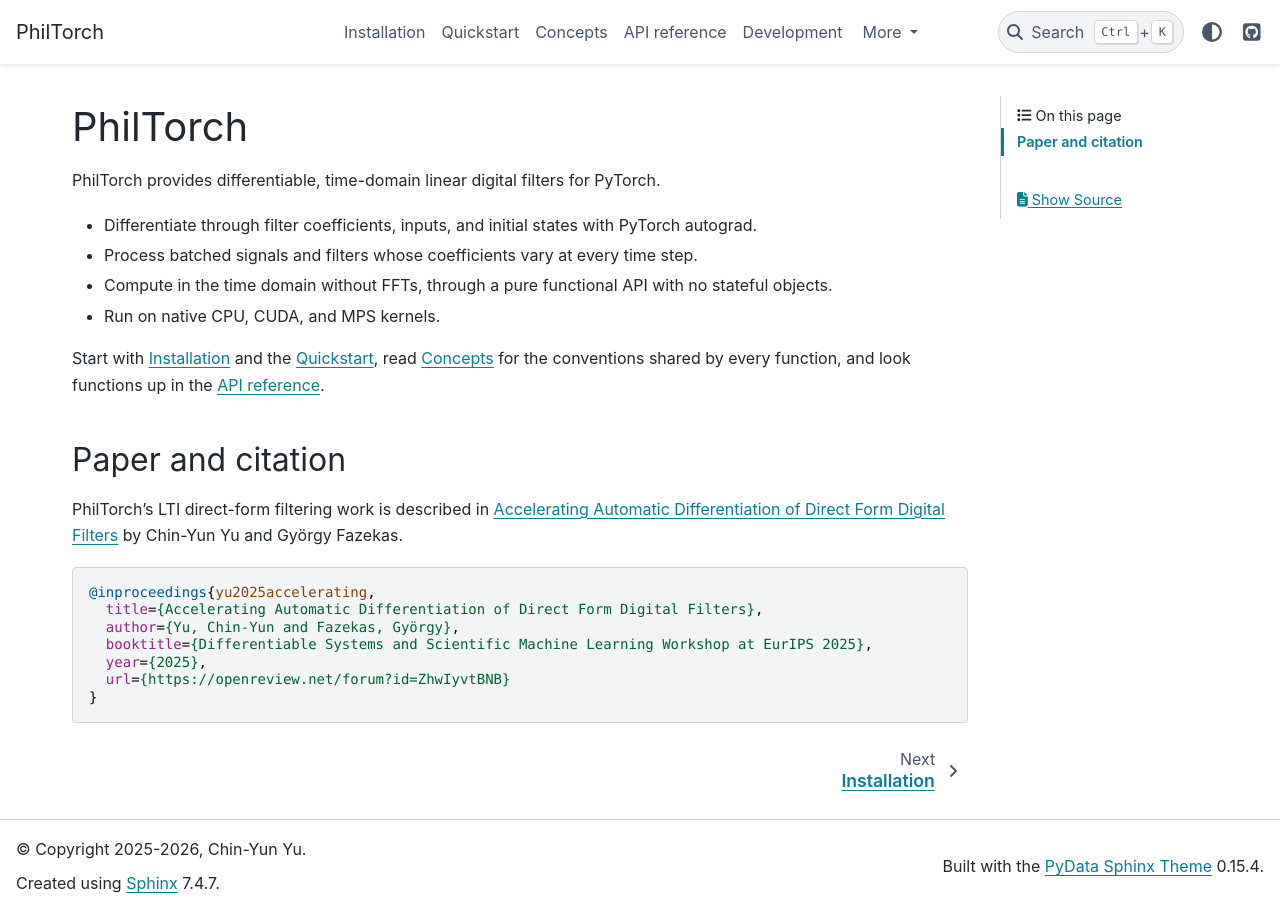
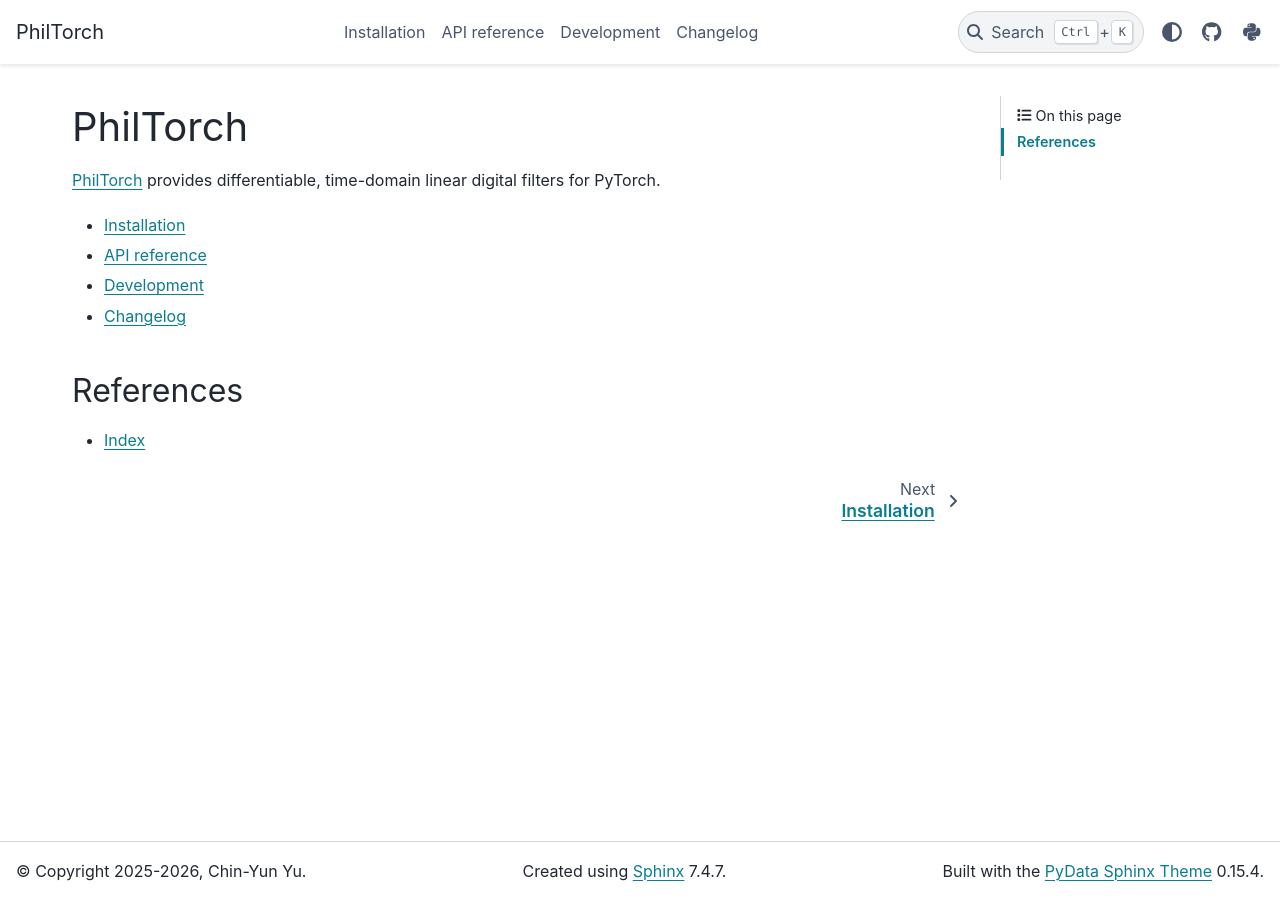
Before and after one commit to yoyolicoris/philtorch, a Sphinx documentation site: the page built from docs/index.md, in a window 1280 px wide. Built offline with Sphinx 7.4.7 and the PyData theme 0.15.4, drawn with Linux system fonts in a browser that asks for light colours; the version number could not be read and is left out.

Commit message:
docs: trim the site to a minimal layout like diffsptk's
Keep installation, the API reference, development and the changelog,
with a short landing page that links them and the general index. Drop
the quickstart and concepts pages, and the README markers they used.
Rebuild the docs workflow when build_support.py changes.

Co-Authored-By: Claude Opus 5.5 <noreply@anthropic.com>

````diff
--- a/README.md
+++ b/README.md
@@ -7,15 +7,12 @@
 [![OpenReview](https://img.shields.io/badge/OpenReview-ZhwIyvtBNB-8c1b13.svg)](https://openreview.net/forum?id=ZhwIyvtBNB)
 [![License: MIT](https://img.shields.io/badge/License-MIT-yellow.svg)](LICENSE)
 
-<!-- docs-intro-start -->
 PhilTorch provides differentiable, time-domain linear digital filters for PyTorch.
 
 - Differentiate through filter coefficients, inputs, and initial states with PyTorch autograd.
 - Process batched signals and filters whose coefficients vary at every time step.
 - Compute in the time domain without FFTs, through a pure functional API with no stateful objects.
 - Run on native CPU, CUDA, and MPS kernels.
-
-<!-- docs-intro-end -->
 
 ## News
 
@@ -114,7 +111,6 @@ python -m pip install -i https://test.pypi.org/simple/ philtorch
 
 <!-- docs-install-end -->
 
-<!-- docs-quickstart-start -->
 ## Quickstart
 
 ### Filtering with SciPy-designed coefficients
@@ -138,8 +134,6 @@ zi = lfilter_zi(a, b)
 y, _ = lfilter(b, a, x, zi=zi * x[0])
 y_zero_phase = filtfilt(b, a, x)
 ```
-
-<!-- docs-quickstart-end -->
 
 ## Module overview
 
@@ -188,10 +182,9 @@ y_zero_phase = filtfilt(b, a, x)
 
 For detailed API reference, please refer to the docstring of each function.
 
-<!-- docs-api-guide-start -->
 ## Choose the right API
 
-The supported high-level interfaces are exported from [`philtorch.lti`](https://github.com/yoyolicoris/philtorch/blob/main/philtorch/lti/__init__.py) for fixed coefficients and [`philtorch.lpv`](https://github.com/yoyolicoris/philtorch/blob/main/philtorch/lpv/__init__.py) for coefficients that vary over time.
+The supported high-level interfaces are exported from [`philtorch.lti`](philtorch/lti/__init__.py) for fixed coefficients and [`philtorch.lpv`](philtorch/lpv/__init__.py) for coefficients that vary over time.
 
 | Intent | API | Notes |
 | --- | --- | --- |
@@ -208,7 +201,7 @@ The supported high-level interfaces are exported from [`philtorch.lti`](https://
 ## Comparison with `scipy.signal`
 
 PhilTorch functions take PyTorch tensors, support autograd and batching, and keep the input dtype and device.
-Coefficients are normalized so that `a0 = 1`: divide SciPy's `b` and `a` by `a[0]`, then pass `a[1:]` as the denominator, as in the Quickstart example.
+Coefficients are normalized so that `a0 = 1`: divide SciPy's `b` and `a` by `a[0]`, then pass `a[1:]` as the denominator, as in the [Quickstart](#quickstart) example.
 
 | SciPy | PhilTorch | Differences |
 | --- | --- | --- |
@@ -224,9 +217,6 @@ Coefficients are normalized so that `a0 = 1`: divide SciPy's `b` and `a` by `a[0
 | — | `philtorch.lti.comb_filter` | Delayed all-pole comb recurrence with a given coefficient and delay; it does not design filters like `iircomb`. |
 
 
-<!-- docs-api-guide-end -->
-
-<!-- docs-performance-start -->
 ## Performance
 
 Recursive filters are hard to parallelize, so PhilTorch implements custom C++ and CUDA kernels.
@@ -246,11 +236,8 @@ It is slower than the native kernels but much faster than a naive loop.
 Good starting points are 8 on CPU and 16–32 on CUDA, but benchmark your own batch size, sequence length, state size, dtype, and device, for example with `torch.utils.benchmark`.
 Native kernels are fastest for first- and second-order filters, so prefer cascades or parallel banks of such sections, especially on CUDA.
 
-<!-- docs-performance-end -->
-
 ## Examples
 
-<!-- docs-fibonacci-start -->
 ### Fibonacci numbers with `state_space`
 
 `philtorch.lti.state_space` computes
@@ -289,8 +276,6 @@ tensor([[ 1,  1,  2,  3,  5,  8, 13, 21, 34, 55]])
 
 This produces the first ten Fibonacci numbers, where $F_n = F_{n-1} + F_{n-2}$ with $F_0 = F_1 = 1$.
 
-<!-- docs-fibonacci-end -->
-
 ### Learning filter parameters
 
 The [low-pass estimation notebook](examples/estimate_lowpass.ipynb) demonstrates learning filter parameters by gradient descent.
@@ -301,7 +286,6 @@ The [low-pass estimation notebook](examples/estimate_lowpass.ipynb) demonstrates
 - The [issue tracker](https://github.com/yoyolicoris/philtorch/issues) is the place for bug reports and feature requests.
 - PhilTorch is distributed under the [MIT License](LICENSE); third-party notices are in [`LICENSES`](LICENSES/README.md).
 
-<!-- docs-citation-start -->
 ## Paper and citation
 
 PhilTorch's LTI direct-form filtering work is described in [Accelerating Automatic Differentiation of Direct Form Digital Filters](https://openreview.net/forum?id=ZhwIyvtBNB) by Chin-Yun Yu and György Fazekas.
@@ -315,5 +299,3 @@ PhilTorch's LTI direct-form filtering work is described in [Accelerating Automat
   url={https://openreview.net/forum?id=ZhwIyvtBNB}
 }
 ```
-
-<!-- docs-citation-end -->
--- a/docs/concepts.md
+++ /dev/null
@@ -1,66 +0,0 @@
-# Concepts
-
-## Time-invariant and time-varying filters
-
-PhilTorch's filters live in two namespaces:
-
-- {mod}`philtorch.lti`, for linear time-invariant (LTI) filters, whose coefficients are fixed;
-- {mod}`philtorch.lpv`, for linear parameter-varying (LPV) filters, whose coefficients carry a time dimension aligned with the input, so the filter can change at every sample.
-
-With constant coefficients, an LPV function computes what its LTI counterpart does. With time-varying ones, the filter structures differ: the direct and transposed forms are different filters, and each function's docstring states which step's coefficients weight each sample.
-
-## Shapes
-
-Signals are batched along the first dimension and run along the last: $(B, N)$ for $B$ signals of $N$ samples. `lfilter` and {func}`~philtorch.lti.filtfilt` also accept an unbatched signal $(N)$, and return unbatched outputs when every input is unbatched; the other functions need the batch dimension.
-
-| | LTI | LPV |
-| --- | --- | --- |
-| Numerator $b$ | $(B, M_b + 1)$, or $(M_b + 1)$ to share it | $(B, N, M_b + 1)$ or $(N, M_b + 1)$ |
-| Denominator $a$ | $(B, M_a)$ or $(M_a)$ | $(B, N, M_a)$ or $(N, M_a)$ |
-| State matrix $A$ | $(M, M)$ or $(B, M, M)$ | $(N, M, M)$ or $(B, N, M, M)$ |
-| Initial state `zi` | $(B, M)$, or $(M)$ to share it | $(B, M)$ or $(M)$ |
-
-Coefficients and states keep the input's dtype and device, and gradients flow through all of them.
-
-## Coefficients
-
-The denominator omits its leading coefficient, which is taken to be 1:
-
-$$
-H(z) = \frac{b_0 + b_1 z^{-1} + \cdots + b_{M_b} z^{-M_b}}{1 + a_1 z^{-1} + \cdots + a_{M_a} z^{-M_a}}.
-$$
-
-To use coefficients from SciPy, divide `b` and `a` by `a[0]`, then pass `a[1:]`, as the [](quickstart) does. The state-space backends build the filter from the {func}`~philtorch.mat.companion` matrix of `a`.
-
-## State-space convention
-
-Every state-space function follows the textbook convention. With $\mathbf{h}$ the state and $\mathbf{x}$ the input,
-
-$$
-\begin{aligned}
-\mathbf{h}[n + 1] &= A[n]\, \mathbf{h}[n] + B[n]\, \mathbf{x}[n], \\
-\mathbf{y}[n] &= C[n]\, \mathbf{h}[n] + D[n]\, \mathbf{x}[n],
-\end{aligned}
-$$
-
-starting from $\mathbf{h}[0] = $ `zi`, where the matrices at step $n$ take the state from step $n$ to $n + 1$; for an LTI model they are constant. {func}`~philtorch.lti.state_space` returns the outputs and, when `zi` is given, the final state $\mathbf{h}[N]$. {func}`~philtorch.lti.state_space_recursion` returns the states after each input, $\mathbf{h}[1], \dots, \mathbf{h}[N]$.
-
-## Initial and final states
-
-A filter returns its final state only when it is given an initial state `zi`, and the final state can be passed as the next chunk's `zi` to filter a long signal in pieces. What the state holds depends on the structure:
-
-| Form | `zi` holds |
-| --- | --- |
-| `"tdf2"` | The transposed direct form II state, the same as SciPy's `zi`; {func}`~philtorch.lti.lfiltic` and {func}`~philtorch.lti.lfilter_zi` build it |
-| `"df2"` | The past values of the internal signal $w$, newest first |
-| `"df1"`, `"tdf1"` | Nothing: these forms raise an error if given `zi` |
-
-```{include} ../README.md
-:start-after: <!-- docs-api-guide-start -->
-:end-before: <!-- docs-api-guide-end -->
-```
-
-```{include} ../README.md
-:start-after: <!-- docs-performance-start -->
-:end-before: <!-- docs-performance-end -->
-```
--- a/docs/conf.py
+++ b/docs/conf.py
@@ -64,11 +64,9 @@ linkcheck_anchors_ignore_for_url = [r"https://docs\.pytorch\.org/.*"]
 
 # -- Markdown pages ----------------------------------------------------------
 
-myst_enable_extensions = ["dollarmath", "amsmath"]
-# The README's GitHub-style ```math blocks render as display math.
-myst_fence_as_directive = ["math"]
 myst_heading_anchors = 3
-# Pages built from README sections start at a level-2 heading.
+# The installation page is built from a README section, which starts at a
+# level-2 heading.
 suppress_warnings = ["myst.header"]
 
 # -- HTML --------------------------------------------------------------------
@@ -76,10 +74,25 @@ suppress_warnings = ["myst.header"]
 html_theme = "pydata_sphinx_theme"
 html_title = "PhilTorch"
 html_theme_options = {
-    "github_url": "https://github.com/yoyolicoris/philtorch",
     "navigation_with_keys": False,
     "show_toc_level": 2,
+    "icon_links": [
+        {
+            "name": "GitHub",
+            "url": "https://github.com/yoyolicoris/philtorch",
+            "icon": "fa-brands fa-github",
+        },
+        {
+            "name": "PyPI",
+            "url": "https://pypi.org/project/philtorch",
+            "icon": "fa-brands fa-python",
+        },
+    ],
+    "footer_start": ["copyright"],
+    "footer_center": ["sphinx-version"],
+    "footer_end": ["theme-version"],
 }
+html_show_sourcelink = False
 
 
 # -- Short type names --------------------------------------------------------
--- a/docs/index.md
+++ b/docs/index.md
@@ -1,25 +1,22 @@
 # PhilTorch
 
-```{include} ../README.md
-:start-after: <!-- docs-intro-start -->
-:end-before: <!-- docs-intro-end -->
+[PhilTorch](https://github.com/yoyolicoris/philtorch) provides differentiable, time-domain linear digital filters for PyTorch.
+
+```{toctree}
+:maxdepth: 1
+:hidden:
+
+Installation <install>
+API reference <api/index>
+Development <development>
+Changelog <changelog>
 ```
 
-Start with [](install) and the [](quickstart), read [](concepts) for the conventions shared by every function, and look functions up in the [](api/index).
+- [Installation](install)
+- [API reference](api/index)
+- [Development](development)
+- [Changelog](changelog)
 
-```{toctree}
-:maxdepth: 2
-:hidden:
+## References
 
-install
-quickstart
-concepts
-api/index
-development
-changelog
-```
-
-```{include} ../README.md
-:start-after: <!-- docs-citation-start -->
-:end-before: <!-- docs-citation-end -->
-```
+- {ref}`genindex`
````
Also changed, not shown: docs/quickstart.md (deleted, +0 -11 lines), 1 other file.
